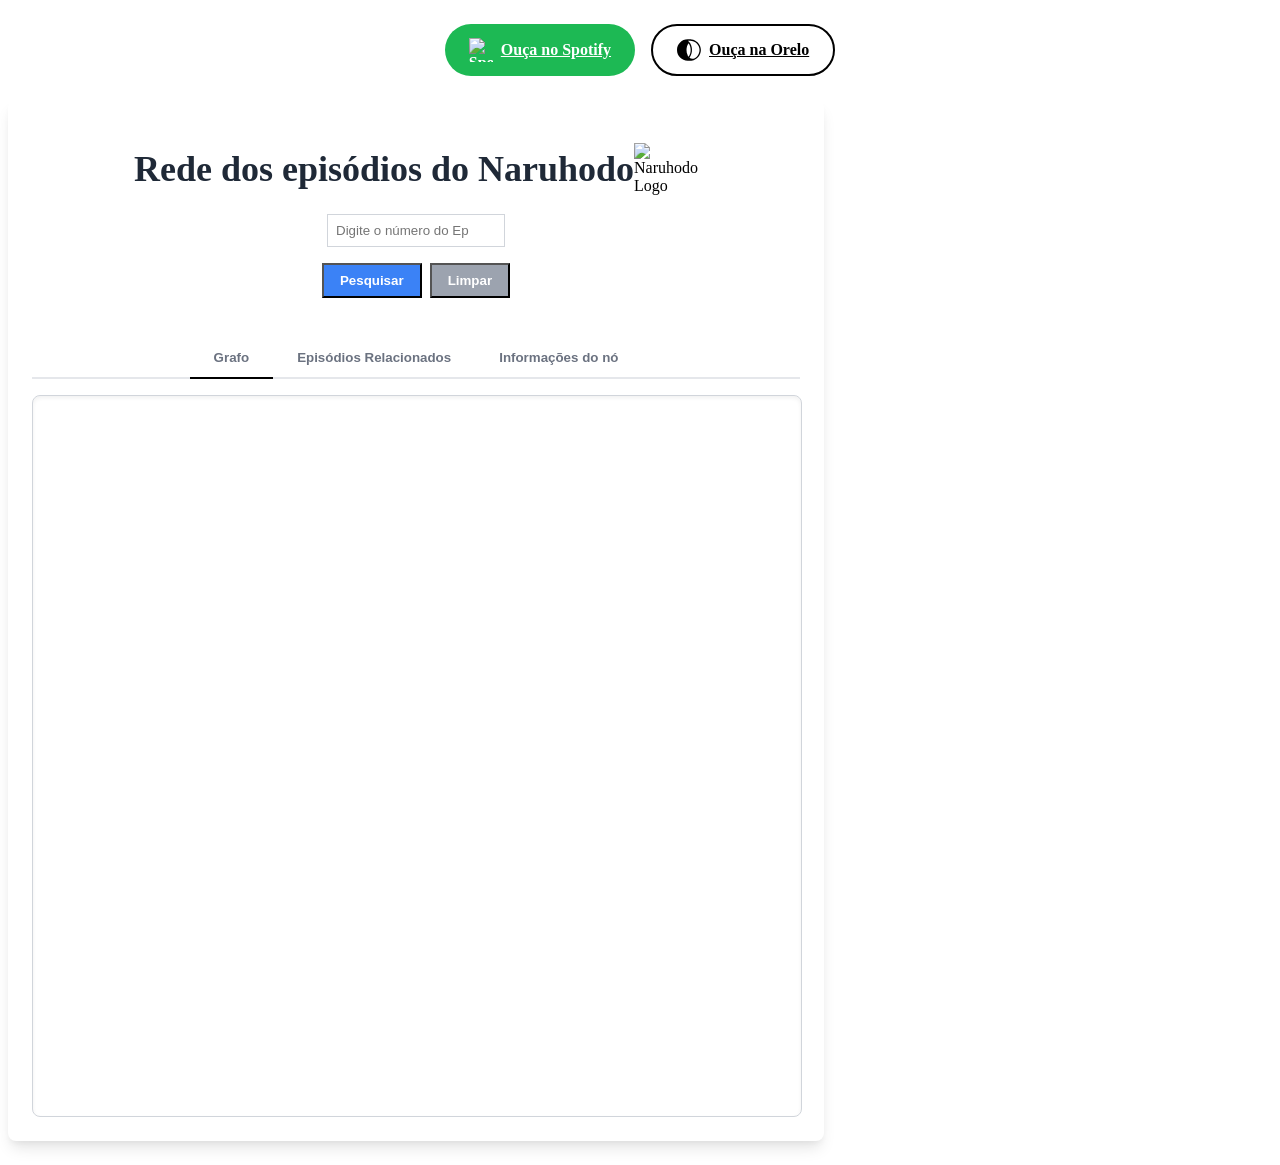
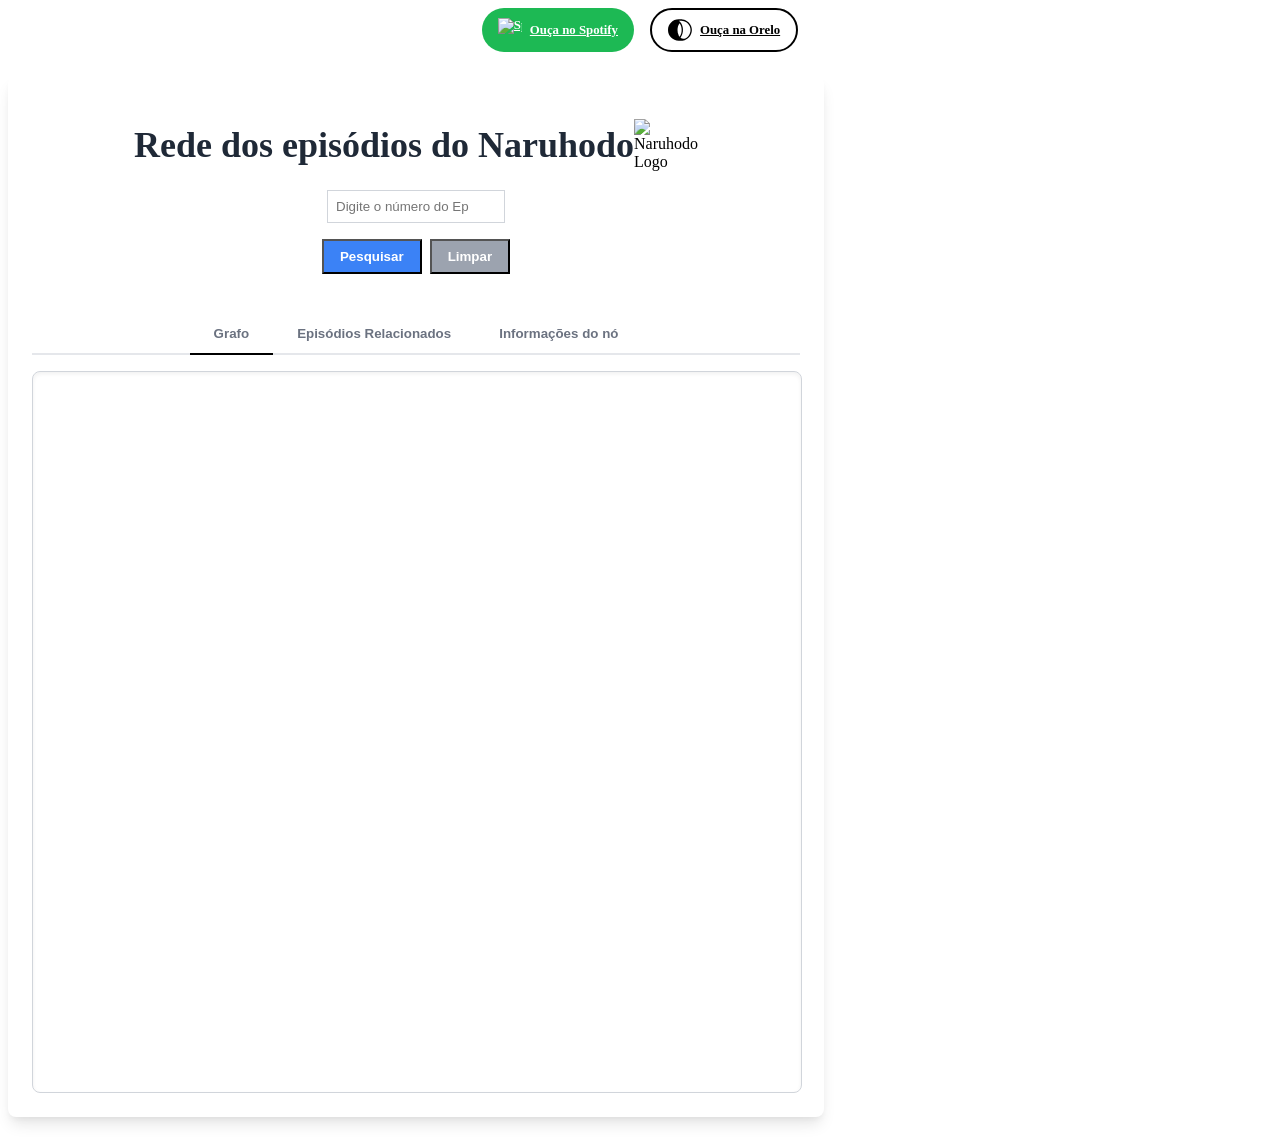

Melhora experiencia de navegação

--- a/styles.css
+++ b/styles.css
@@ -1,3 +1,31 @@
+/* Design tokens — Naruhodo em Grafo */
+:root {
+    --color-interactive:       #3b82f6;
+    --color-interactive-deep:  #2563eb;
+    --color-animate-ready:     #6d28d9;
+    --color-animate-playing:   #dc2626;
+    --color-animate-paused:    #d97706;
+    --color-export-action:     #059669;
+    --color-surface:           #ffffff;
+    --color-ink-primary:       #1f2937;
+    --color-ink-body:          #374151;
+    --color-ink-secondary:     #4b5563;
+    --color-ink-muted:         #6b7280;
+    --color-ink-faint:         #9ca3af;
+    --color-border-default:    #d1d5db;
+    --color-border-light:      #e5e7eb;
+    --color-bg-hover:          #f3f4f6;
+    --color-bg-subtle:         #f9fafb;
+    --space-xs:   0.5rem;
+    --space-sm:   0.75rem;
+    --space-md:   1rem;
+    --space-lg:   1.5rem;
+    --rounded-pill: 50px;
+    --rounded-md:   8px;
+    --rounded-sm:   6px;
+    --rounded-xs:   4px;
+}
+
 body {
     flex-direction: column;
 }
@@ -11,18 +39,19 @@ img {
     display: flex;
     justify-content: center;
     gap: 1rem;
-    margin-top: 1.5rem;
+    margin-bottom: 0.75rem;
 }
 
 .podcast-button {
   background-image: none;
   display: inline-flex;
   align-items: center;
-  padding: 12px 24px;
-  border-radius: 50px;
+  padding: 0.5rem 1rem;
+  border-radius: var(--rounded-pill);
   font-weight: bold;
-  font-size: 16px;
-  transition: background-color 0.3s ease, color 0.3s ease;
+  font-size: 0.8rem;
+  white-space: nowrap;
+  transition: background-color 200ms ease, color 200ms ease;
 }
 
 .podcast-button:hover {
@@ -159,12 +188,19 @@ img {
     margin-bottom: -2px;
 }
 
+.tab-label-short { display: none; }
+
 .tab-button.active {
     border-bottom-color: black;
 }
 
-.tab-button:hover {
+.tab-button:hover:not(:disabled) {
     color: black;
+}
+
+.tab-button:disabled {
+    opacity: 0.35;
+    cursor: not-allowed;
 }
 
 .tab-content {
@@ -230,9 +266,9 @@ img {
 .animate-counter {
     font-size: 0.8rem;
     color: #6b7280;
-    min-width: 6rem;
 }
 /* --- */
+
 
 /* Grafo (Sigma.js canvas) */
 #naruhodo_graph {
@@ -244,13 +280,44 @@ img {
     box-shadow: inset 0 2px 4px 0 rgba(0, 0, 0, 0.06);
     position: relative;
 }
+
+.graph-loading {
+    position: absolute;
+    inset: 0;
+    display: flex;
+    align-items: center;
+    justify-content: center;
+    background: #ffffff;
+    color: #6b7280;
+    font-size: 0.875rem;
+    z-index: 5;
+    border-radius: 0.5rem;
+}
+
+.graph-legend {
+    position: absolute;
+    bottom: 0.75rem;
+    left: 0.75rem;
+    z-index: 10;
+    background: rgba(255, 255, 255, 0.95);
+    border: 1px solid #e5e7eb;
+    border-radius: 6px;
+    padding: 0.35rem 0.6rem;
+    font-size: 0.72rem;
+    color: #4b5563;
+    line-height: 1.6;
+    pointer-events: none;
+    display: flex;
+    flex-direction: column;
+    gap: 0.05rem;
+}
 /* --- */
 
 /* Episodios Relacionados */
 #episodeList {
     margin-top: 1.5rem;
     width: 100%;
-    max-height: 20rem;
+    max-height: 24rem;
     overflow-y: auto;
     border: 1px solid #d1d5db;
     border-radius: 0.5rem;
@@ -397,11 +464,24 @@ img {
 /* Episodes note */
 .episodes-note {
     font-size: 0.78rem;
-    color: #9ca3af;
+    color: #6b7280;
     text-align: center;
     margin-top: 0.5rem;
     margin-bottom: 1rem;
     font-style: italic;
+}
+
+/* Screen reader only */
+.sr-only {
+    position: absolute;
+    width: 1px;
+    height: 1px;
+    padding: 0;
+    margin: -1px;
+    overflow: hidden;
+    clip: rect(0, 0, 0, 0);
+    white-space: nowrap;
+    border: 0;
 }
 /* --- */
 
@@ -438,14 +518,21 @@ img {
 }
 /* --- */
 
+@media (prefers-reduced-motion: reduce) {
+    *,
+    *::before,
+    *::after {
+        animation-duration: 0.01ms !important;
+        animation-iteration-count: 1 !important;
+        transition-duration: 0.01ms !important;
+        scroll-behavior: auto !important;
+    }
+}
+
 @media (max-width: 640px) {
     html, body {
         overflow-x: hidden;
         max-width: 100vw;
-    }
-
-    .podcast-buttons {
-        margin-top: 0.5rem;
     }
 
     .container {
@@ -465,12 +552,12 @@ img {
     .search-bar      { order: 1; padding: 0 0.75rem; }
     #graphTab        { order: 2; }
     .tabs            { order: 3; }
-    #detailsTab,
     #nodeInfoTab,
+    #detailsTab,
     #rankingTab      { order: 4; padding: 0 0.75rem; }
 
     .title {
-        font-size: 1rem;
+        font-size: 1.25rem;
         overflow: hidden;
         text-overflow: ellipsis;
     }
@@ -538,14 +625,15 @@ img {
         align-items: center;
         justify-content: center;
         gap: 0.2rem;
+        min-height: 44px;
     }
 
     .tabs {
         display: grid;
-        grid-template-columns: 1fr 1fr;
+        grid-template-columns: repeat(4, 1fr);
         border-bottom: none;
         gap: 0.25rem;
-        padding: 0.4rem 0.75rem;
+        padding: 0.75rem 0.75rem 0.4rem;
         margin-bottom: 0;
     }
 
@@ -557,10 +645,14 @@ img {
         border-radius: 0.375rem;
         margin-bottom: 0;
         min-width: 0;
-        overflow: hidden;
-        text-overflow: ellipsis;
-        white-space: nowrap;
+        min-height: 44px;
+        display: flex;
+        align-items: center;
+        justify-content: center;
     }
+
+    .tab-label-full  { display: none; }
+    .tab-label-short { display: inline; }
 
     .tab-button.active {
         background-color: #1f2937;
